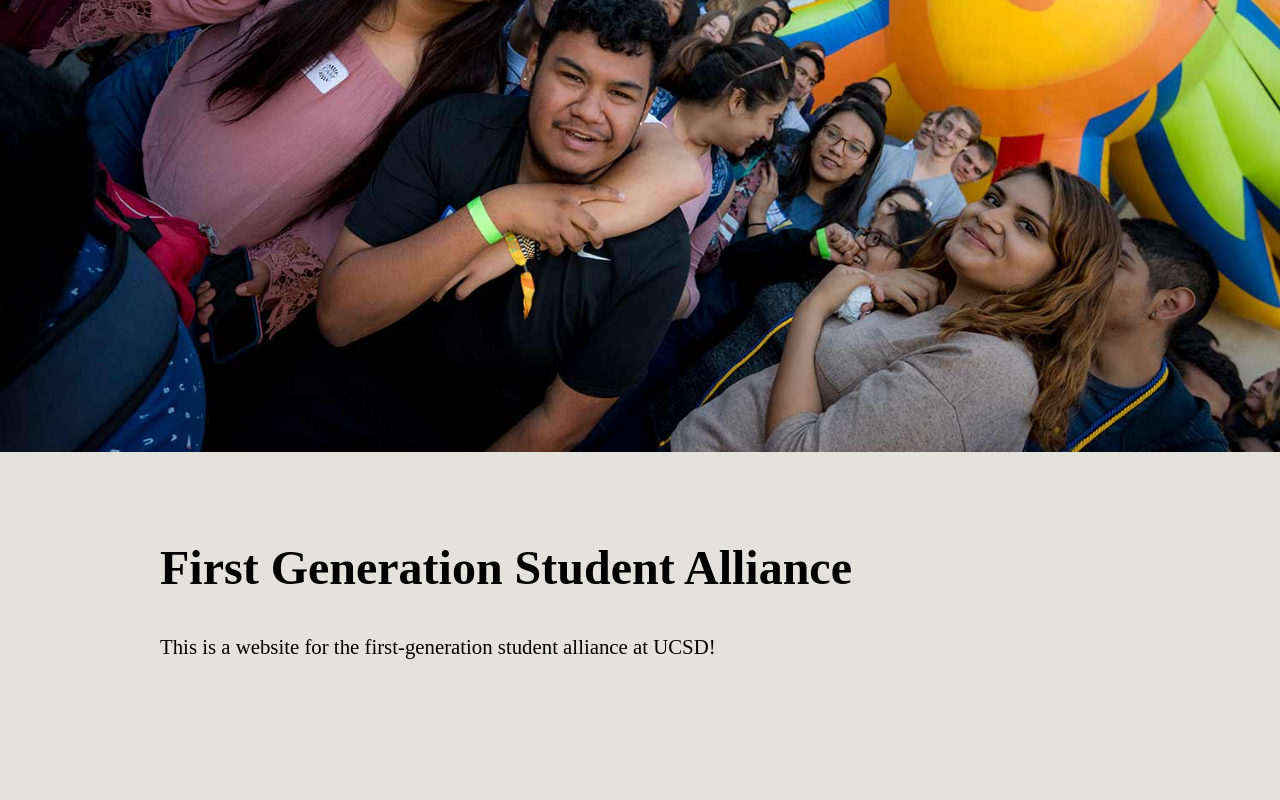
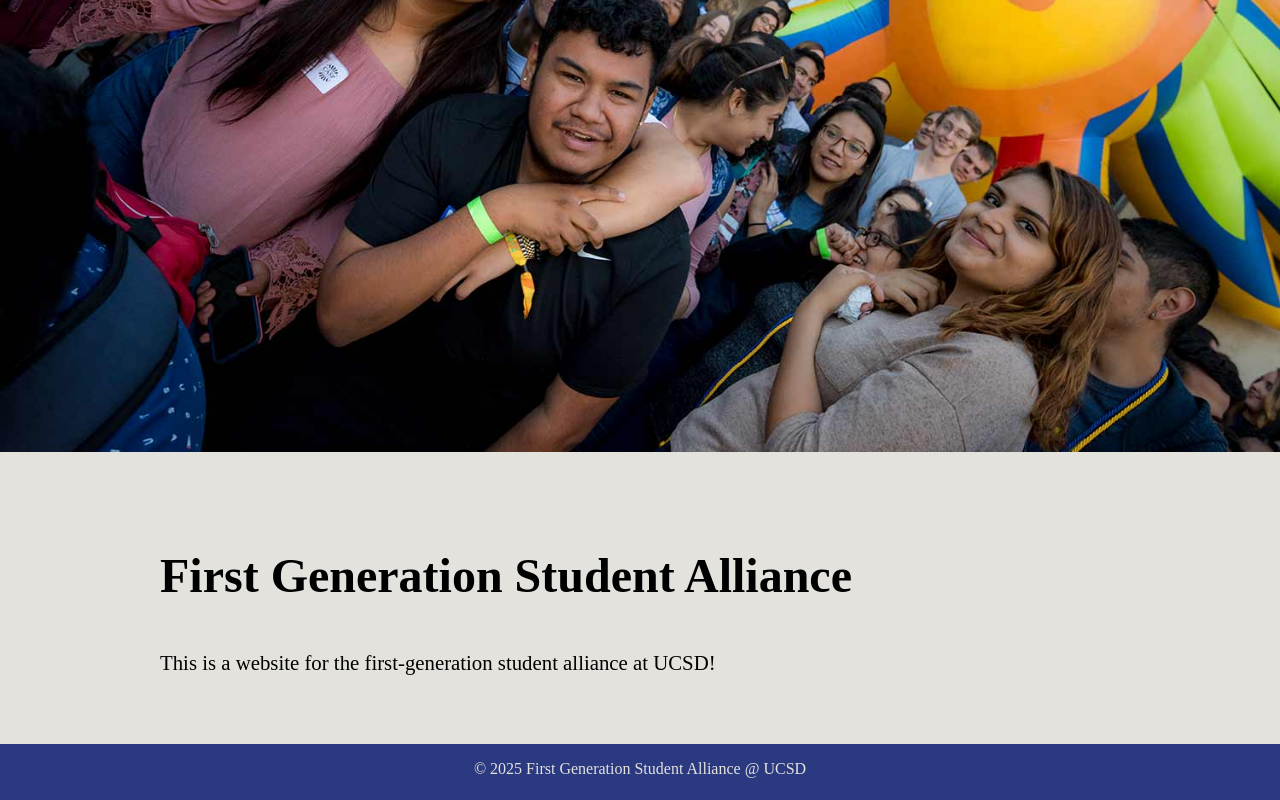
Before and after one commit to spibble/cce-fgsa-website, an Eleventy site: page src/index.md in a window 1280 px wide. Shown: the part 348-1148 px from the top of the page. Before the commit the page ends 1027 px from the top, so only its background shows below. Built offline with nearby package versions, Linux system fonts and the light colour scheme; Eleventy itself is replaced by a stand-in of ours; files that its build step writes are made by us from their sources; a web font is replaced by a local one.

Commit message:
extra visual fixes

```diff
--- a/src/_includes/layouts/base.html
+++ b/src/_includes/layouts/base.html
@@ -6,6 +6,7 @@
 		<link rel="stylesheet" href="/main.css">
 		<title>{{ tabtitle }}</title>
 	</head>
+
 	<body class="preload">
 		<header>
 			<img src="../assets/temp.jpg" alt="FGSA logo">
@@ -17,6 +18,10 @@
 			</p>
 		{% endblock %}
 	</body>
+
+	<footer>
+		<p>&copy; 2025 First Generation Student Alliance @ UCSD</p>
+	</footer>
 </html>
 
 <!-- JS -->
--- a/src/_includes/layouts/home.njk
+++ b/src/_includes/layouts/home.njk
@@ -4,9 +4,11 @@
         <section class="img-spread">
         </section>
 
+        <section>
             <article>
                 <h1>{{ title }}</h1>
                 {{ content | safe }}
             </article>
+        </section>
 
 {% endblock %}
--- a/src/main.css
+++ b/src/main.css
@@ -1,11 +1,14 @@
 :root {
-    background: #E3E2DD;
     font-family: base_font;
 }
 
 html, body {
     margin: 0;
     padding: 0;
+}
+
+body {
+    background-color: #2B3980;
 }
 
 div {
@@ -98,9 +101,11 @@
 }
 
 article {
+    background: #E3E2DD;
     margin-left: 10rem;
     margin-right: 10rem;
     padding-top: 3rem;
+    padding-bottom: 3rem;
     animation: 0.6s ease-out 0s 1 loadContent;
 }
 
@@ -116,14 +121,17 @@
 section {
     padding: 0;
     margin: 0;
+    background-color: #E3E2DD;
 }
 
 .img-spread {
     background-image: url("/assets/comm_banner.jpg");
     background-size: cover;
     background-position: center;
-    height: 1000px;
-    max-height: 100vh;
+
+    height: 1500px;
+    max-height: 100svh;
+    width: 100vw;
 
     margin: 0;
     padding: 0;
@@ -133,3 +141,20 @@
     top: 0;
     z-index: 10;
 }
+
+footer {
+    text-align: center;
+
+    height: 40px;
+    width: 100%;
+
+    margin: 0;
+    padding: 0;
+
+    color: #E3E2DD;
+    background-color: #2B3980;
+}
+
+footer p {
+    font-size: 1rem;
+}
```
Also changed, not shown: src/_includes/layouts/page.njk (+8 -4 lines). Lines whose indentation alone changed are shown as unchanged.
